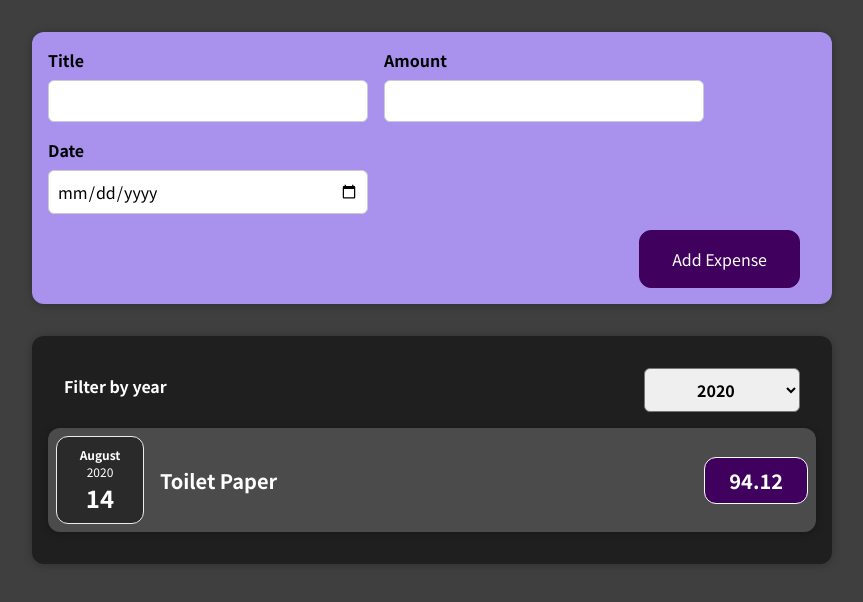
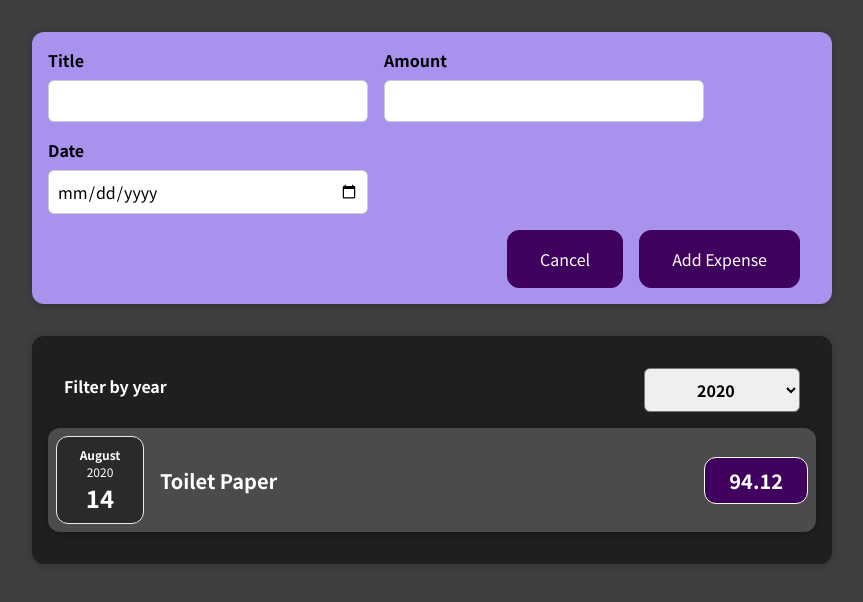
Before and after one commit to ajay0006/expense-app-v2, a React (Create React App) app: page / in a window 1280 px wide. Shown: the top 602 px of the page, without its empty margins (208-1071 px from the left). Built offline with nearby package versions, Linux system fonts and the light colour scheme.

Commit message:
added consitonality for display of form and cancel button

```diff
--- a/src/components/Expenses/ExpenseForm.js
+++ b/src/components/Expenses/ExpenseForm.js
@@ -5,6 +5,8 @@ const ExpenseForm = (props) => {
     const [title, setTitle] = useState("")
     const [amount, setAmount] = useState("")
     const [date, setDate] = useState("")
+    const [isHidden, setIsHidden] = useState(false)
+
     function titleChangeHandler(e) {
         setTitle(e.target.value)
     }
@@ -36,7 +38,8 @@ const ExpenseForm = (props) => {
     }
 
     return (
-        <form onSubmit={submitHandler}>
+        <>
+            <form hidden={isHidden} onSubmit={submitHandler}>
                 <div className='new-expense__controls'>
                     <div className='new-expense__control'>
                         <label> Title</label>
@@ -48,13 +51,18 @@ const ExpenseForm = (props) => {
                     </div>
                     <div className='new-expense__control'>
                         <label> Date</label>
-                    <input type='date' value={date} min='2000-01-01' max={Date(Date.now()).toString()} onChange={dateChangeHandler}/>
+                        <input type='date' value={date} min='2000-01-01' max={Date(Date.now()).toString()}
+                               onChange={dateChangeHandler}/>
                     </div>
                 </div>
                 <div className='new-expense__actions'>
+                    <button type='cancel' onClick={() => setIsHidden(true)}> Cancel</button>
                     <button type='submit'>Add Expense</button>
                 </div>
             </form>
+            <button hidden={isHidden !== true} onClick={() => setIsHidden(false)} type='submit'>Add Expense</button>
+
+        </>
     )
 }
 
```
Also changed, not shown: src/components/Expenses/NewExpense.js (+15 -0 lines). Lines whose indentation alone changed are shown as unchanged.
